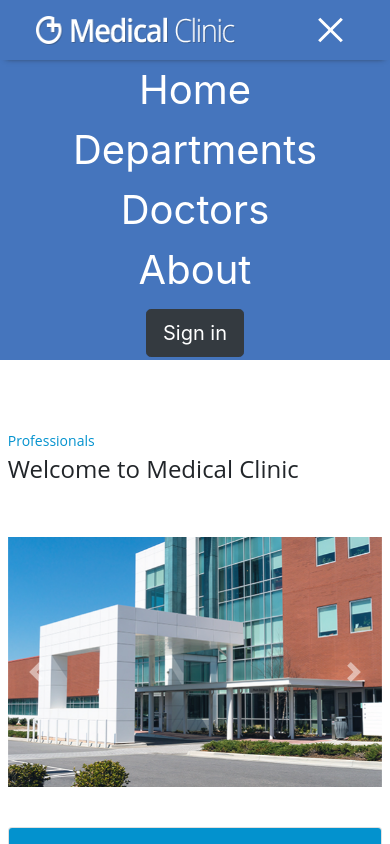
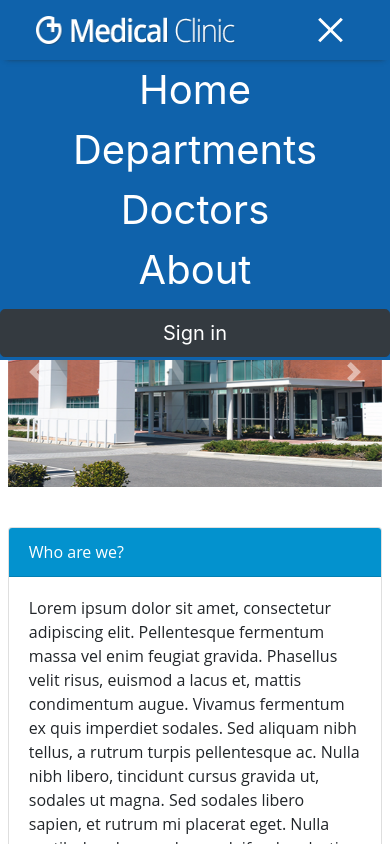
Before and after one commit to IvayloMarinov95/healthcaresystem, a React (Create React App) app in the folder client/: page /about in a window 390 px wide. Both pictures are taken after a click on the button 330 px from the left and 30 px from the top of the page. Shown: the top 844 px of the page. Built offline with nearby package versions, Linux system fonts and the light colour scheme.

Commit message:
add outsideclick handler for mobilenavigation and style changes

```diff
--- a/client/src/components/Navigation/MobileNavigation/MobileNavigation.tsx
+++ b/client/src/components/Navigation/MobileNavigation/MobileNavigation.tsx
@@ -1,4 +1,4 @@
-import React, { useState } from "react";
+import React, { useEffect, useRef, useState } from "react";
 import { Link } from "react-router-dom";
 import medicalClinic from "../../../assets/medicalClinicLogo.png";
 import styles from "../Navigation.module.scss";
@@ -7,6 +7,20 @@ import { Button } from "react-bootstrap";
 
 const MobileNavigation = () => {
   const [isOpen, setOpen] = useState<boolean>(false);
+  const ref = useRef<HTMLDivElement>(null);
+
+  const handleClickOutside = (event: MouseEvent) => {
+    if (ref.current && !ref.current.contains(event.target as Node)) {
+      setOpen(false);
+    }
+  };
+
+  useEffect(() => {
+    document.addEventListener("click", handleClickOutside, true);
+    return () => {
+      document.removeEventListener("click", handleClickOutside, true);
+    };
+  }, []);
 
   return (
     <>
@@ -22,7 +36,7 @@ const MobileNavigation = () => {
         />
       </div>
       {isOpen && (
-        <div className={styles.mobileTabsContainer}>
+        <div className={styles.mobileTabsContainer} ref={ref}>
           <Link to="/" className={styles.mobileTabs}>
             Home
           </Link>
@@ -35,7 +49,7 @@ const MobileNavigation = () => {
           <Link to="/about" className={styles.mobileTabs}>
             About
           </Link>
-          <Button variant="dark" size="lg">
+          <Button variant="dark" size="lg" className={styles.mobileBtn}>
             Sign in
           </Button>
         </div>
--- a/client/src/components/Navigation/Navigation.module.scss
+++ b/client/src/components/Navigation/Navigation.module.scss
@@ -35,7 +35,7 @@
   align-items: center;
   position: fixed;
   width: 100%;
-  background: $dark-blue;
+  background: $navigation-blue;
   z-index: 100;
   box-shadow: 0 4px 6px -6px #222;
 }
@@ -87,10 +87,17 @@
   top: 0;
 }
 
+.mobileBtn {
+  width: 100%;
+}
+
 .mobileTabsContainer {
+  position: fixed;
   text-align: center;
   font-size: 40px;
-  background-color: $dark-blue;
+  background-color: $navigation-blue;
+  width: 100%;
+  z-index: 2;
 }
 
 .mobileTabs {
@@ -99,9 +106,10 @@
   display: block;
 
   &:hover {
-    box-shadow: 0 0 5px #ccc;
+    box-shadow: 0 0 5px black;
     color: white;
     text-decoration: none;
+    border: 1px solid black;
   }
 }
 
--- a/client/src/components/variables.scss
+++ b/client/src/components/variables.scss
@@ -1,4 +1,5 @@
 $dark-blue: #4575bd;
 $blue: #0392ce;
 $light-blue: #3eb8d7;
+$navigation-blue: #0f62ab;
 $grey: #787878;
```
